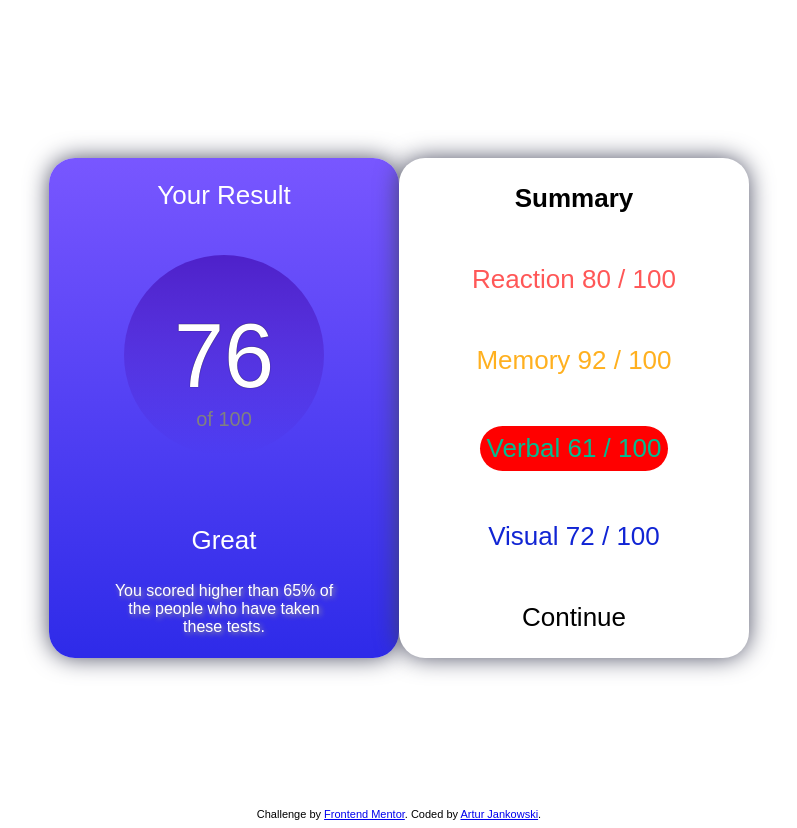
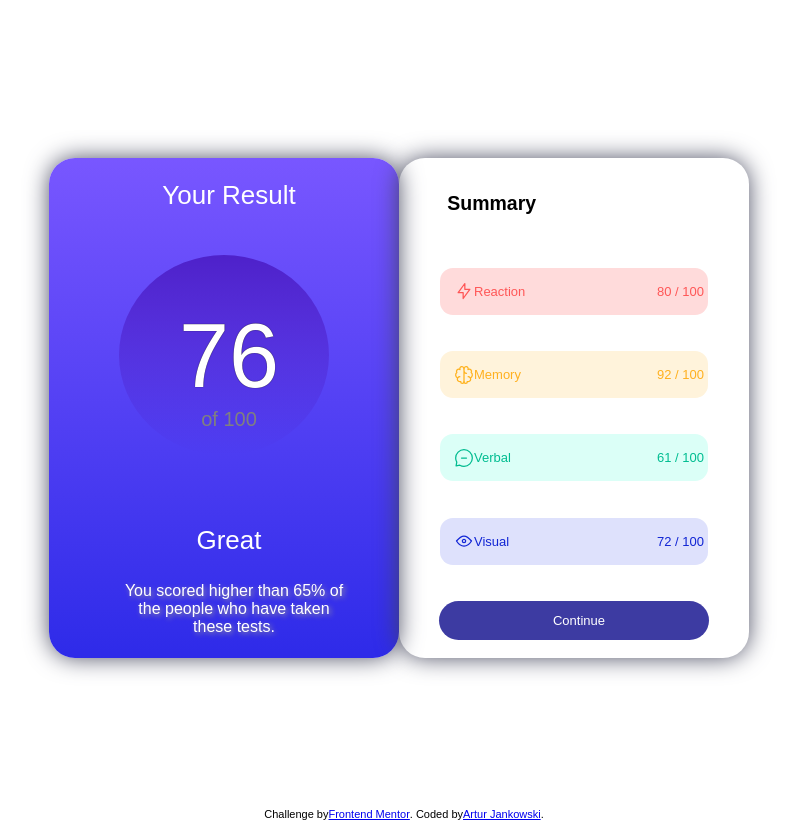
Before and after one commit to arczi7418/results-summary-component-main, a plain HTML site: page index.html in a window 1280 px wide. Shown: the whole page, without its empty margins (241-1038 px from the left). Drawn offline with Linux system fonts and the light colour scheme.

Commit message:
Almost final changes

```diff
--- a/index.html
+++ b/index.html
@@ -11,6 +11,7 @@
 </head>
 <body>
   <main class="container">
+
 <section class="results">
   <div class="results-text">
   Your Result
@@ -29,28 +30,47 @@
 </section>
 
 <section class="summary">
-  <div>
-  <b>Summary</b>
+  <h2>Summary</h2>
+<div class="reaction">
+  <div class="reaction-image">
+     <img src="assets/images/icon-reaction.svg"/>
+  Reaction
   </div>
-<div class="reaction">
-  Reaction
-  80 / 100
+  <div class="reaction-text">
+  <span>80 / 100</span>
+  </div>
 </div>
 <div class="memory">
+  <div class="image-memory">
+  <img src="assets/images/icon-memory.svg"/>
   Memory
-  92 / 100
+  </div>
+  <div class="memory-text">
+  <span>92 / 100 </span>
+  </div>
 </div>
 <div class="verbal">
+  <div class="verbal-image">
+  <img src="assets/images/icon-verbal.svg"/>
   Verbal
-  61 / 100
+  </div>
+  <div class="verbal-text">
+      <span>61 / 100</span>
+  </div>
 </div>
 <div class="visual">
+  <div class="visual-image">
+  <img src="assets/images/icon-visual.svg"/>
   Visual
-  72 / 100
+  </div>
+  <div class="visual-text">
+  <span>72 / 100</span>
+  </div>
 </div>
 <div class="button">
   Continue
 </div>
+
 
 </section>
 </main>
--- a/style.css
+++ b/style.css
@@ -14,6 +14,8 @@
     align-items: center;
     min-height: 100vh;
     min-width: 100vh;
+
+
 
 
 
@@ -71,6 +73,8 @@
    }
 
    .applause {
+      display: flex;
+      flex-direction: column;
    font-size:16px;
    text-align: center;
    }
@@ -83,47 +87,93 @@
    }
    .abc {
       display: flex;
-      margin: auto 18%;
+      margin: auto 16%;
       color:white;
       text-shadow: 2px 2px 5px rgba(158, 153, 153, 1);
    }
 
 
 
+   h2 {
+      width: 13em;
+   }
    .summary {
 
-      background-color: white;
+
     display:flex;
     flex-direction: column;
     justify-content: space-around;
     align-items: center;
-    font-size: 26px;
+    font-size: 13px;
     min-height: 500px;
     min-width: 350px;
     border-radius: 26px;
     box-shadow: 0px 0px 25px -1px rgba(66, 68, 90, 1);
 
 
+
+
    }
 
    .reaction {
       color:hsl(0, 100%, 67%);
-      margin: 0 auto;
-      margin-left:auto;
+      background-color: hsl(0, 100%, 93%);;
+      padding: 4px;
+   border-radius: 13px;
+   width: 20em;
+   height: 3em;
+
+
 
    }
 
    .memory {
+      display: flex;
+  justify-content: space-between;
    color: hsl(39, 100%, 56%);
+   background-color: hsl(39, 100%, 93%);
+   padding: 4px;
+   border-radius: 13px;
+   width: 20em;
+   height: 3em;
+
    }
+
+   div {
+      display: flex;
+      justify-content: space-between;
+      align-items: center;
+      padding-left: 10px;
+   }
+
+
 
    .verbal {
    color:hsl(166, 100%, 37%);
-   background-color:red;
-   border-radius: 26px;
-   padding:7px;
+   background-color:hsl(166, 100%, 93%);
+   padding: 4px;
+   border-radius: 13px;
+   width: 20em;
+   height: 3em;
    }
 
    .visual {
    color: hsl(234, 85%, 45%);
+   background-color:hsl(234, 85%, 93%);
+   padding: 4px;
+   border-radius: 13px;
+   width: 20em;
+   height: 3em;
    }
+
+   .button {
+      display: flex;
+      color: hsl(0, 0%, 100%);
+    justify-content: center;
+    align-items: center;
+
+      border-radius: 30px;
+      background-color: hsl(241deg 46.57% 43.31%);
+      width: 20em;
+      height: 3em;
+   }
```
